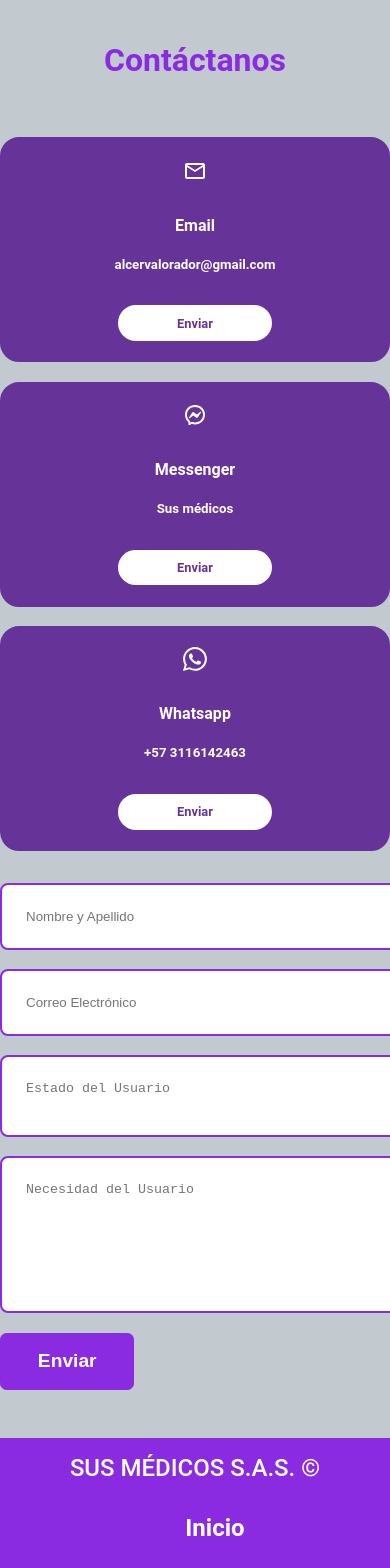
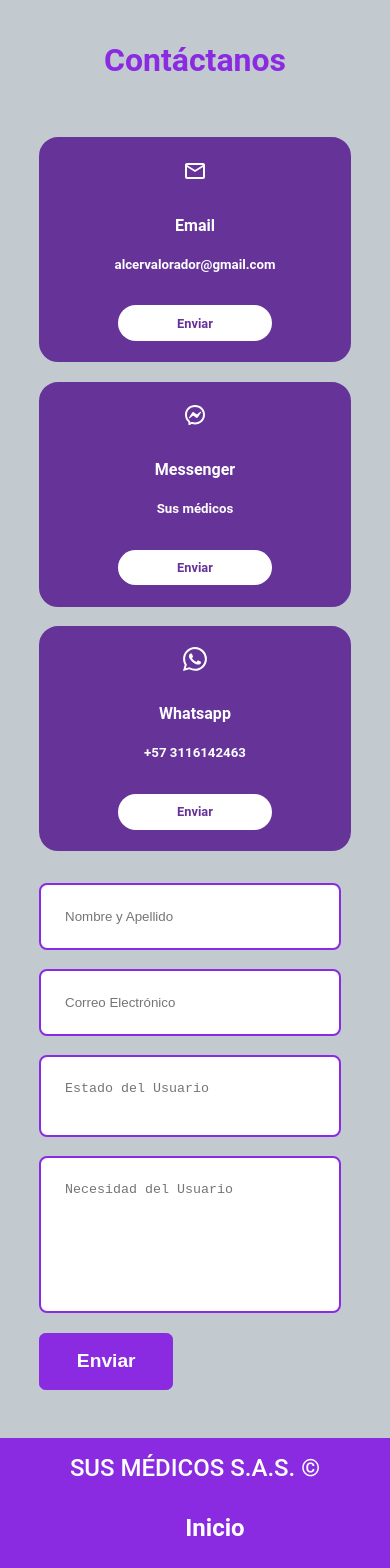
Before and after one commit to tonnyquintero/vidas-page, a React (Create React App) app: page / in a window 390 px wide. Shown: the part 6780-8348 px from the top of the page. Built offline with nearby package versions, Linux system fonts and the light colour scheme.

Commit message:
fixing responsive pt 1

```diff
--- a/src/components/Contact.jsx
+++ b/src/components/Contact.jsx
@@ -21,7 +21,7 @@ const Contact = () => {
               <h5>alcervalorador@gmail.com</h5>
               <a
                 className={styles["clasa"]}
-                href="mailto:mercadeosusmedicos2015@gmail.com"
+                href="mailto:alcervalorador@gmail.com"
                 target="_blank"
                 rel="noreferrer"
               >
--- a/src/styles/Contact.module.css
+++ b/src/styles/Contact.module.css
@@ -121,6 +121,13 @@
 
   @media screen and (max-width: 600px) {
     .containor {
-      width: var(--container-width-sm);
+      width: 80%
+    }
+    .contact_options {
+      width: 100%;
+    }
+
+    .form  {
+      width: 80%;
     }
   }
```
